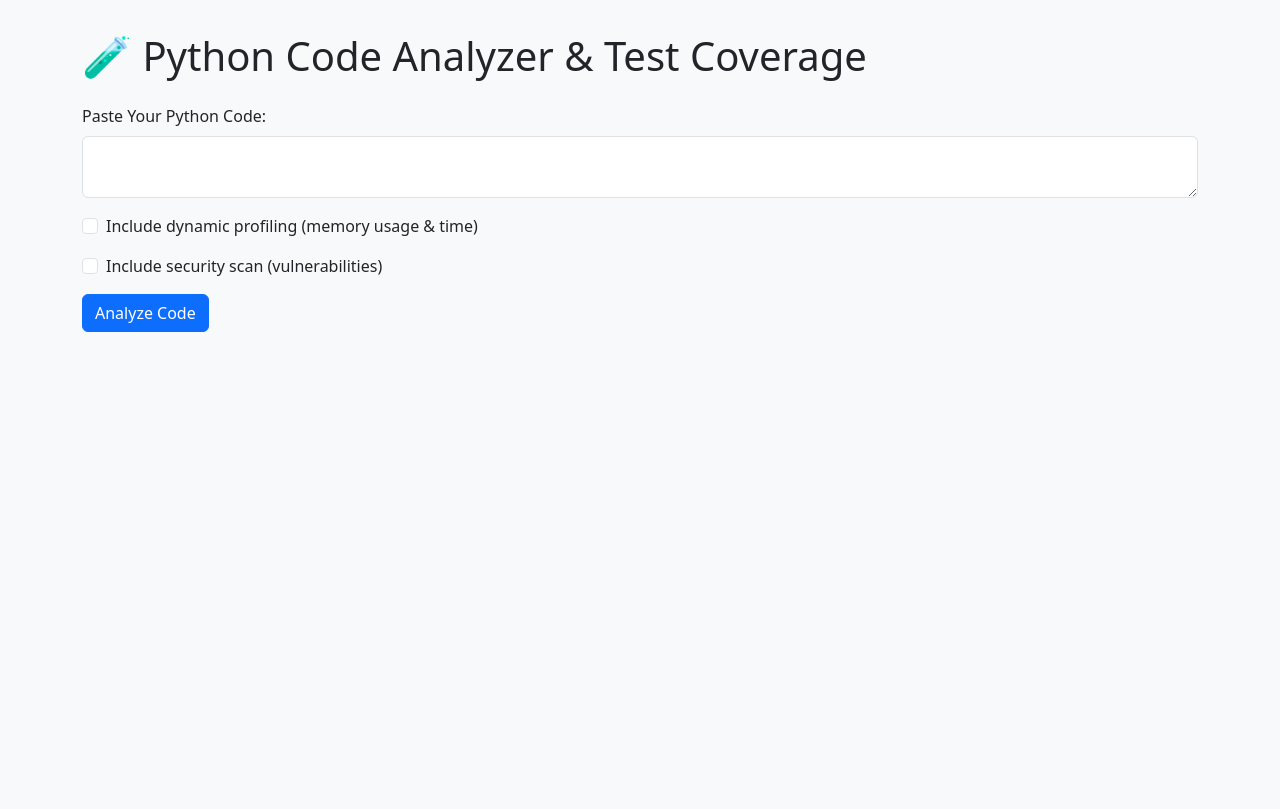
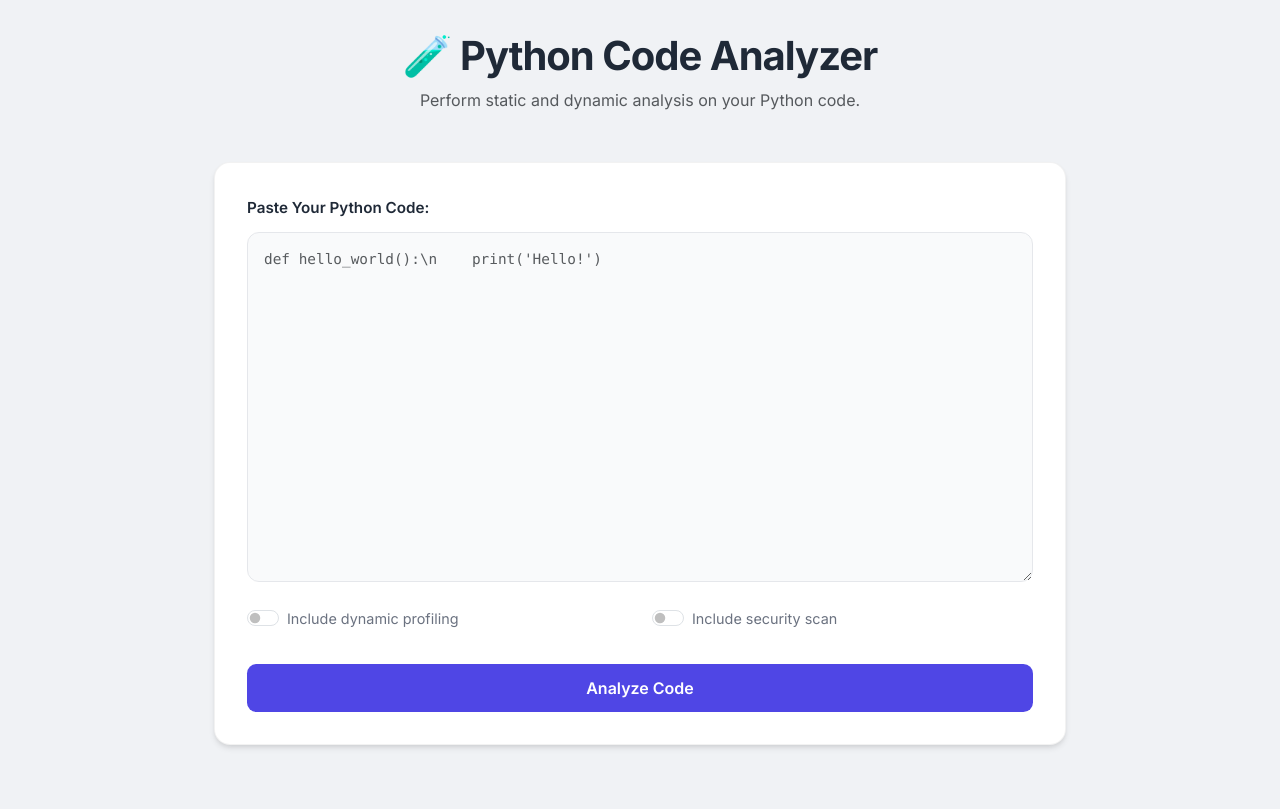
Before and after one commit to srikant31/CC_PBL, a Flask app: page / in a window 1280 px wide. Before the commit the page ends 332 px from the top, so only its background shows below. Run offline with Flask 3, Linux system fonts and the light colour scheme.

Commit message:
updated UI

```diff
--- a/templates/index.html
+++ b/templates/index.html
@@ -3,68 +3,188 @@
 <head>
     <meta charset="UTF-8">
     <title>Python Code Analyzer</title>
+    <link href="https://fonts.googleapis.com/css2?family=Inter:wght@400;600;700&display=swap" rel="stylesheet">
     <link href="https://cdn.jsdelivr.net/npm/bootstrap@5.3.3/dist/css/bootstrap.min.css" rel="stylesheet">
     <style>
+        :root {
+            --bg-color: #f0f2f5;
+            --card-bg: #ffffff;
+            --primary-color: #4f46e5;
+            --primary-hover: #4338ca;
+            --text-main: #1f2937;
+            --text-muted: #6b7280;
+            --result-bg: #1e293b;
+            --result-text: #f8fafc;
+        }
+
         body {
+            font-family: 'Inter', sans-serif;
+            background-color: var(--bg-color);
+            color: var(--text-main);
+            padding: 2rem 0;
+            line-height: 1.6;
+        }
+
+        .main-container {
+            max-width: 900px;
+            margin: 0 auto;
+            padding: 0 1.5rem;
+        }
+
+        .header-section {
+            text-align: center;
+            margin-bottom: 3rem;
+        }
+
+        .header-section h1 {
+            font-weight: 800;
+            color: var(--text-main);
+            letter-spacing: -0.025em;
+        }
+
+        .card {
+            background-color: var(--card-bg);
+            border: 1px solid rgba(0,0,0,0.05);
+            border-radius: 1rem;
+            box-shadow: 0 4px 6px -1px rgba(0, 0, 0, 0.1), 0 2px 4px -1px rgba(0, 0, 0, 0.06);
             padding: 2rem;
-            background-color: #f8f9fa;
+            margin-bottom: 2rem;
         }
-        textarea {
-            font-family: monospace;
-            min-height: 3000px;
+
+        .form-label {
+            font-weight: 600;
+            font-size: 0.95rem;
+            color: var(--text-main);
+            margin-bottom: 0.75rem;
         }
+
+        textarea.form-control {
+            font-family: 'SFMono-Regular', Consolas, 'Liberation Mono', Menlo, monospace;
+            border-radius: 0.75rem;
+            border: 1px solid #e5e7eb;
+            padding: 1rem;
+            font-size: 0.9rem;
+            min-height: 350px;
+            transition: all 0.2s;
+            background-color: #f9fafb;
+        }
+
+        textarea.form-control:focus {
+            background-color: #ffffff;
+            border-color: var(--primary-color);
+            box-shadow: 0 0 0 4px rgba(79, 70, 229, 0.1);
+        }
+
+        .btn-primary {
+            background-color: var(--primary-color);
+            border: none;
+            padding: 0.75rem 1.5rem;
+            font-weight: 600;
+            border-radius: 0.6rem;
+            transition: all 0.2s;
+        }
+
+        .btn-primary:hover {
+            background-color: var(--primary-hover);
+            transform: translateY(-1px);
+            box-shadow: 0 4px 12px rgba(79, 70, 229, 0.2);
+        }
+
+        .section-title {
+            margin: 2rem 0 1rem;
+            font-weight: 700;
+            font-size: 1.1rem;
+            display: flex;
+            align-items: center;
+            gap: 0.5rem;
+        }
+
         pre {
-            white-space: pre-wrap;
-            word-wrap: break-word;
-            background-color: #e9ecef;
-            padding: 1rem;
-            border-radius: 0.5rem;
+            background-color: var(--result-bg);
+            color: var(--result-text);
+            padding: 1.5rem;
+            border-radius: 0.75rem;
+            font-size: 0.9rem;
+            line-height: 1.7;
+            border: none;
+            box-shadow: inset 0 2px 4px 0 rgba(0, 0, 0, 0.06);
+            overflow-x: auto;
         }
-        .section-title {
-            margin-top: 1.5rem;
-            font-weight: bold;
-            font-size: 1.25rem;
+
+        .form-check-label {
+            font-size: 0.9rem;
+            color: var(--text-muted);
+            cursor: pointer;
+        }
+
+        .form-check-input:checked {
+            background-color: var(--primary-color);
+            border-color: var(--primary-color);
+        }
+
+        /* Responsive refinements */
+        @media (max-width: 768px) {
+            body { padding: 1rem 0; }
+            .card { padding: 1.5rem; }
         }
     </style>
 </head>
 <body>
-    <div class="container">
-        <h1 class="mb-4">🧪 Python Code Analyzer & Test Coverage</h1>
+    <div class="main-container">
+        <div class="header-section">
+            <h1>🧪 Python Code Analyzer</h1>
+            <p class="text-muted">Perform static and dynamic analysis on your Python code.</p>
+        </div>
+
+        <div class="card">
             <form method="post">
-            <div class="mb-3">
+                <div class="mb-4">
                     <label for="code" class="form-label">Paste Your Python Code:</label>
-                <textarea id="code" name="code" class="form-control" required>{{ code }}</textarea>
+                    <textarea id="code" name="code" class="form-control" placeholder="def hello_world():\n    print('Hello!')" required>{{ code }}</textarea>
                 </div>
-            <div class="form-check mb-3">
-                <input class="form-check-input" type="checkbox" name="dynamic" id="dynamic" {{ dynamic_checked }}>
+
+                <div class="row mb-4">
+                    <div class="col-md-6">
+                        <div class="form-check form-switch mb-2">
+                            <input class="form-check-input" type="checkbox" role="switch" name="dynamic" id="dynamic" {{ dynamic_checked }}>
                             <label class="form-check-label" for="dynamic">
-                    Include dynamic profiling (memory usage & time)
+                                Include dynamic profiling
                             </label>
                         </div>
-            <div class="form-check mb-3">
-                <input class="form-check-input" type="checkbox" name="security" id="security" {{ security_checked }}>
+                    </div>
+                    <div class="col-md-6">
+                        <div class="form-check form-switch mb-2">
+                            <input class="form-check-input" type="checkbox" role="switch" name="security" id="security" {{ security_checked }}>
                             <label class="form-check-label" for="security">
-                    Include security scan (vulnerabilities)
+                                Include security scan
                             </label>
                         </div>
+                    </div>
+                </div>
+
+                <div class="d-grid">
                     <button type="submit" class="btn btn-primary">Analyze Code</button>
+                </div>
             </form>
+        </div>
 
+        {% if result or test_results or coverage_report %}
+        <div class="card">
             {% if result %}
-        <div class="section-title">🧠 Code Analysis:</div>
-        <div class="result-section">
+            <div class="section-title">🧠 Code Analysis</div>
             <pre>{{ result | safe }}</pre>
-        </div>
             {% endif %}
 
             {% if test_results %}
-        <div class="section-title">✅ Test Results:</div>
+            <div class="section-title">✅ Test Results</div>
             <pre>{{ test_results }}</pre>
             {% endif %}
 
             {% if coverage_report %}
-        <div class="section-title">📈 Coverage Report:</div>
+            <div class="section-title">📈 Coverage Report</div>
             <pre>{{ coverage_report }}</pre>
+            {% endif %}
+        </div>
         {% endif %}
     </div>
 </body>
```
Lines whose indentation alone changed are shown as unchanged.
